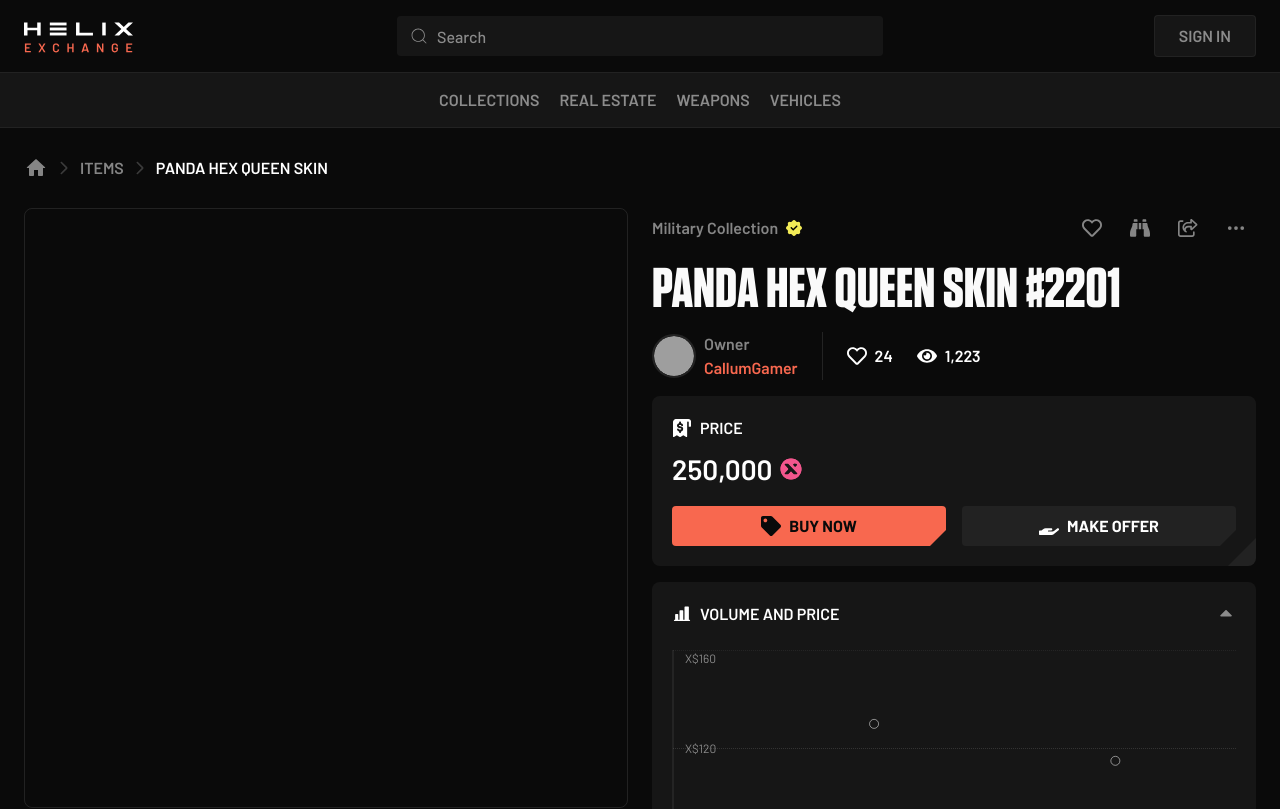
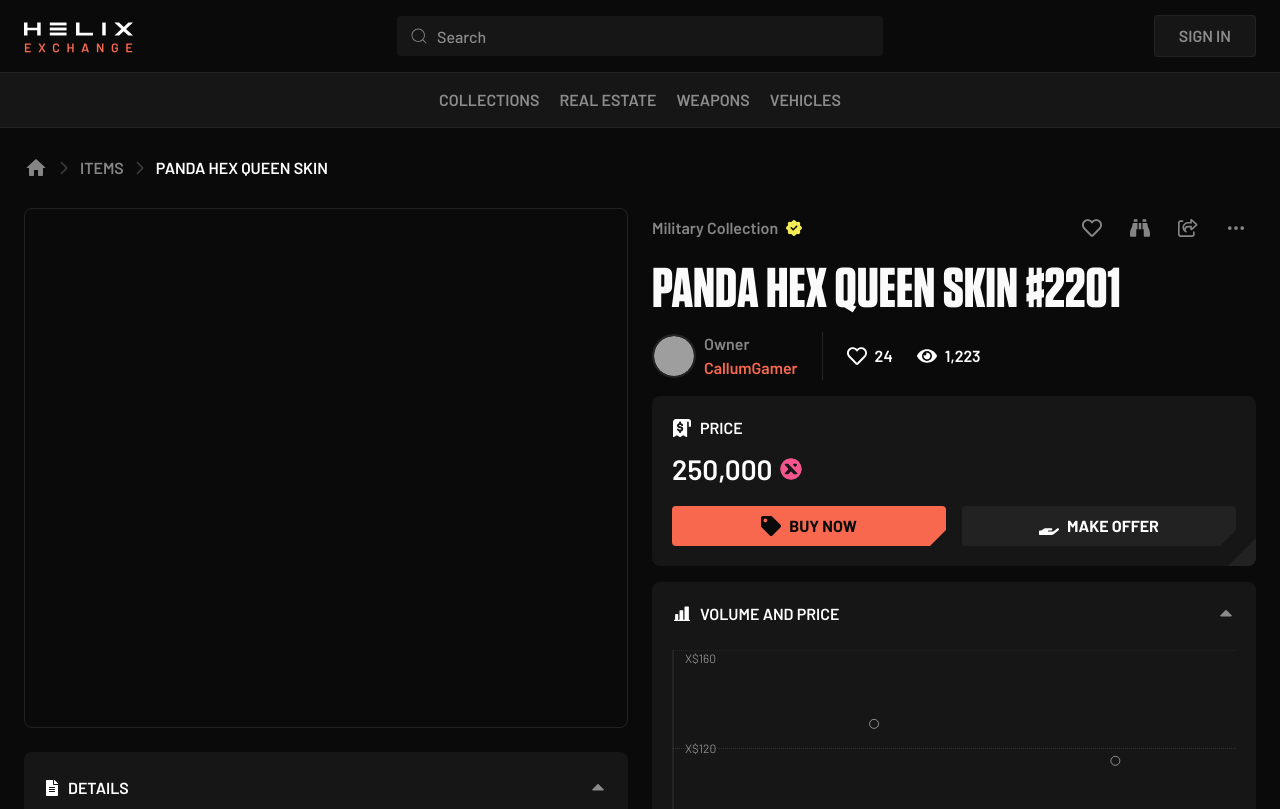
Before and after one commit to nicxes/helix, a Next.js app in the folder apps/web/: page /items/1 in a window 1280 px wide. Shown: the top 809 px of the page. Built offline with nearby package versions, Linux system fonts and the light colour scheme; no server answers; grey boxes are pictures that could not be loaded.

Commit message:
refactor(ItemPage, ModelView): adjust sticky positioning and update ModelView height for improved layout

```diff
--- a/apps/web/app/items/[slug]/page.tsx
+++ b/apps/web/app/items/[slug]/page.tsx
@@ -19,7 +19,7 @@ export default function ItemPage() {
           <div className="grid grid-cols-2 gap-6">
 
             <div>
-              <div className="sticky top-0 space-y-6">
+              <div className="sticky top-6 space-y-6">
                 <ModelView />
                 <Specs />
               </div>
--- a/apps/web/components/Items/ModelView.jsx
+++ b/apps/web/components/Items/ModelView.jsx
@@ -11,7 +11,7 @@ export default function ModelView() {
         camera-controls
         auto-rotate
         ar
-        style={{ width: '100%', height: '600px', border: '1px solid #FFFFFF1A', borderRadius: '8px' }}
+        style={{ width: '100%', height: '520px', border: '1px solid #FFFFFF1A', borderRadius: '8px' }}
       />
     </div>
   )
```
